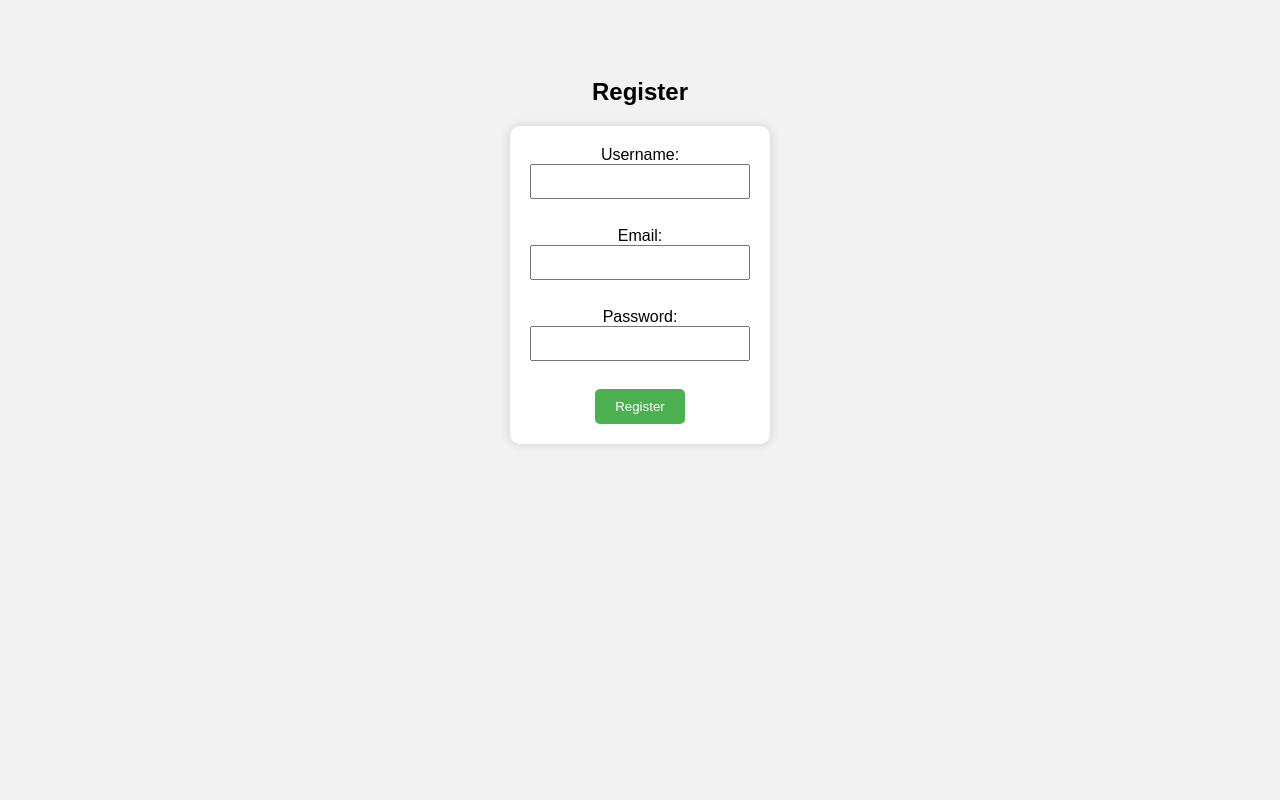
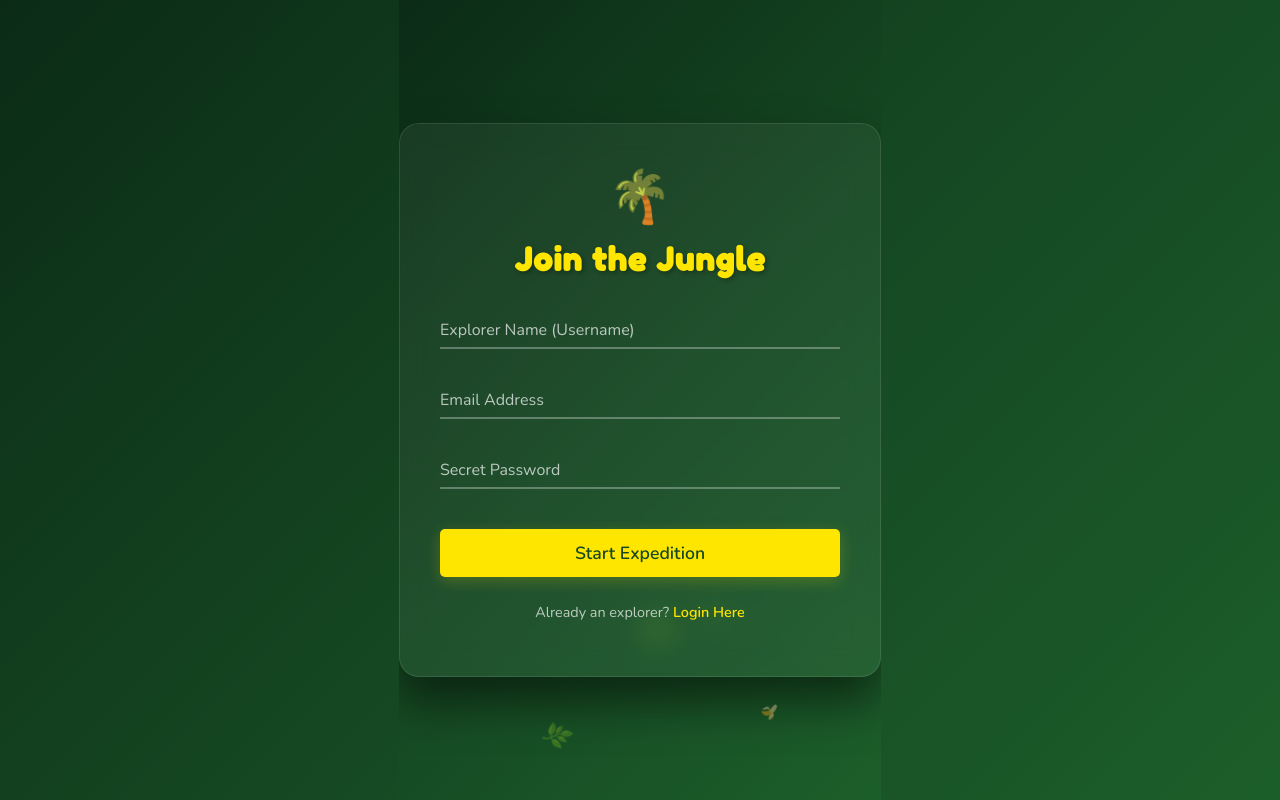
Before and after one commit to shratah/banana-jungle-escape, a PHP site: page /register.html in a window 1280 px wide. Run offline with PHP 8.4, Linux system fonts and the light colour scheme.

Commit message:
update login.html,css,javascript

```diff
--- a/css/register.css
+++ b/css/register.css
@@ -1,31 +1,195 @@
-body {
-    font-family: Arial, sans-serif;
-    background-color: #f2f2f2;
-    text-align: center;
-    padding-top: 50px;
+/* Reset basic elements to match the theme */
+body, html {
+    margin: 0;
+    padding: 0;
+    height: 100%;
+    font-family: 'Nunito', sans-serif;
+    background: linear-gradient(135deg, #0b2b16 0%, #154722 50%, #1c5e2a 100%);
+    overflow: hidden;
+    color: #fff;
+    display: flex;
+    justify-content: center;
+    align-items: center;
 }
 
-form {
-    background-color: #fff;
-    display: inline-block;
-    padding: 20px;
-    border-radius: 10px;
-    box-shadow: 0px 0px 10px #ccc;
+/* Floating animation background elements */
+.background-animation {
+    position: absolute;
+    top: 0;
+    left: 0;
+    width: 100%;
+    height: 100%;
+    z-index: 0;
+    pointer-events: none;
+    overflow: hidden;
 }
 
-input {
-    padding: 8px;
-    width: 200px;
+.floating-leaf {
+    position: absolute;
+    font-size: 2rem;
+    bottom: -50px;
+    animation: floatUp 12s linear infinite;
+    opacity: 0.5;
+}
+
+@keyframes floatUp {
+    0% {
+        transform: translateY(0) rotate(0deg) scale(0.8);
+        opacity: 0;
+    }
+    10% {
+        opacity: 0.5;
+    }
+    90% {
+        opacity: 0.5;
+    }
+    100% {
+        transform: translateY(-110vh) rotate(360deg) scale(1.2);
+        opacity: 0;
+    }
+}
+
+/* Register Container with Glassmorphism */
+.register-container {
+    position: relative;
+    z-index: 10;
+    background: rgba(255, 255, 255, 0.05);
+    backdrop-filter: blur(15px);
+    -webkit-backdrop-filter: blur(15px);
+    border: 1px solid rgba(255, 255, 255, 0.1);
+    box-shadow: 0 25px 45px rgba(0, 0, 0, 0.5);
+    border-radius: 20px;
+    width: 400px;
+    padding: 40px;
+    text-align: center;
+    transform: translateY(20px);
+    animation: popup 0.6s cubic-bezier(0.68, -0.55, 0.265, 1.55) forwards;
+    opacity: 0;
+}
+
+@keyframes popup {
+    to {
+        transform: translateY(0);
+        opacity: 1;
+    }
+}
+
+.icon-container {
+    font-size: 3rem;
     margin-bottom: 10px;
+    animation: pulse 2s infinite ease-in-out;
+}
+
+@keyframes pulse {
+    0% { transform: scale(1); }
+    50% { transform: scale(1.1); }
+    100% { transform: scale(1); }
+}
+
+.register-container h2 {
+    font-family: 'Fredoka One', cursive;
+    color: #ffe600;
+    font-size: 2rem;
+    margin-top: 0;
+    margin-bottom: 30px;
+    letter-spacing: 1px;
+    text-shadow: 2px 2px 4px rgba(0,0,0,0.3);
+}
+
+.input-group {
+    position: relative;
+    margin-bottom: 30px;
+}
+
+.input-group input {
+    width: 100%;
+    padding: 10px 0;
+    font-size: 1rem;
+    color: #fff;
+    border: none;
+    border-bottom: 2px solid rgba(255, 255, 255, 0.3);
+    outline: none;
+    background: transparent;
+    transition: 0.3s;
+    box-sizing: border-box;
+}
+
+.input-group label {
+    position: absolute;
+    top: 10px;
+    left: 0;
+    font-size: 1rem;
+    color: rgba(255, 255, 255, 0.7);
+    transition: 0.3s ease;
+    pointer-events: none;
+}
+
+/* Floating label effect */
+.input-group input:focus ~ label,
+.input-group input:not(:placeholder-shown) ~ label {
+    top: -20px;
+    font-size: 0.8rem;
+    color: #ffe600;
+}
+
+.input-group input:focus {
+    border-bottom: 2px solid #ffe600;
 }
 
 button {
-    padding: 10px 20px;
-    background-color: #4CAF50;
+    background: #ffe600;
+    color: #154722;
+    border: none;
+    padding: 12px 20px;
+    font-size: 1.1rem;
+    font-weight: 600;
+    font-family: 'Nunito', sans-serif;
+    border-radius: 5px;
+    cursor: pointer;
+    width: 100%;
+    transition: all 0.3s ease;
+    box-shadow: 0 4px 15px rgba(255, 230, 0, 0.2);
+    margin-top: 10px;
+}
+
+button:hover {
+    background: #fff054;
+    transform: translateY(-2px);
+    box-shadow: 0 6px 20px rgba(255, 230, 0, 0.4);
+}
+
+button:active {
+    transform: translateY(0);
+}
+
+.login-link {
+    margin-top: 25px;
+    font-size: 0.9rem;
+    color: rgba(255,255,255,0.7);
+}
+
+.login-link a {
+    color: #ffe600;
+    text-decoration: none;
+    font-weight: 600;
+    transition: 0.3s;
+}
+
+.login-link a:hover {
+    text-decoration: underline;
     color: #fff;
-    border: none;
-    border-radius: 5px;
 }
-button:hover {
-    background-color: #45a049;
+
+/* Shake animation for validation error */
+.shake {
+    animation: shake-animation 0.5s;
 }
+
+@keyframes shake-animation {
+    0% { transform: translateX(0); }
+    20% { transform: translateX(-10px); }
+    40% { transform: translateX(10px); }
+    60% { transform: translateX(-10px); }
+    80% { transform: translateX(10px); }
+    100% { transform: translateX(0); }
+}
--- a/js/register.js
+++ b/js/register.js
@@ -1,10 +1,89 @@
-// Example: simple validation before submitting
-document.getElementById('registerForm').addEventListener('submit', function(e){
-    const email = document.querySelector('input[name="email"]').value;
-    const password = document.querySelector('input[name="password"]').value;
+// Floating Leaf Background Effect and form validation
+document.addEventListener("DOMContentLoaded", () => {
+    const bgAnimation = document.getElementById("bg-animation");
+    const numLeaves = 20;
 
-    if(password.length < 6){
-        alert('Password must be at least 6 characters.');
-        e.preventDefault();
+    // Generate floating leaves dynamically
+    for (let i = 0; i < numLeaves; i++) {
+        createLeaf(bgAnimation);
+    }
+
+    // Form Validation Logic
+    const registerForm = document.getElementById("registerForm");
+
+    registerForm.addEventListener("submit", function(e) {
+        let hasError = false;
+        const passwordInput = document.getElementById("password");
+        const password = passwordInput.value;
+        const usernameInput = document.getElementById("username");
+        const username = usernameInput.value;
+        const container = document.querySelector(".register-container");
+
+        // Clear existing error messages
+        const existingErrors = document.querySelectorAll(".error-msg");
+        existingErrors.forEach(msg => msg.remove());
+
+        // Validate Username length
+        if (username.length < 3) {
+            hasError = true;
+            showError(usernameInput, "Username must be at least 3 characters.");
+        }
+
+        // Validate Password length
+        if (password.length < 6) {
+            hasError = true;
+            showError(passwordInput, "Password must be at least 6 characters.");
+        }
+
+        if (hasError) {
+            e.preventDefault();
+
+            // Add shake effect to container
+            container.classList.remove("shake");
+            void container.offsetWidth; // Trigger reflow to restart animation
+            container.classList.add("shake");
+        }
+    });
+
+    function showError(inputElement, message) {
+        const errorMsg = document.createElement("p");
+        errorMsg.className = "error-msg";
+        errorMsg.style.color = "#ff6b6b";
+        errorMsg.style.fontSize = "0.85rem";
+        errorMsg.style.marginTop = "-20px";
+        errorMsg.style.marginBottom = "20px";
+        errorMsg.style.fontWeight = "600";
+        errorMsg.style.textAlign = "left";
+        errorMsg.innerText = message;
+
+        const inputGroup = inputElement.parentElement;
+        inputGroup.insertAdjacentElement("afterend", errorMsg);
     }
 });
+
+function createLeaf(container) {
+    const leaf = document.createElement("div");
+    leaf.className = "floating-leaf";
+
+    // Choose randomly between a leaf or a banana for variety
+    const isBanana = Math.random() > 0.7;
+    leaf.innerText = isBanana ? "🍌" : "🌿";
+
+    // Randomize starting position, size, and animation duration
+    const leftPos = Math.random() * 100;
+    const animDuration = 12 + Math.random() * 20;
+    const animDelay = Math.random() * 15;
+    const size = 1 + Math.random() * 1.5;
+
+    leaf.style.left = `${leftPos}%`;
+    leaf.style.animationDuration = `${animDuration}s`;
+    leaf.style.animationDelay = `${animDelay}s`;
+    leaf.style.fontSize = `${size}rem`;
+
+    // Randomize horizontal drift
+    if(Math.random() > 0.5) {
+        leaf.style.animationName = "floatUpLeft";
+    }
+
+    container.appendChild(leaf);
+}
--- a/register.html
+++ b/register.html
@@ -1,24 +1,48 @@
 <!DOCTYPE html>
-<html>
+<html lang="en">
 <head>
-    <title>Register</title>
+    <meta charset="UTF-8">
+    <meta name="viewport" content="width=device-width, initial-scale=1.0">
+    <title>Register - Banana Jungle Escape</title>
+    <!-- Modern Google Fonts -->
+    <link href="https://fonts.googleapis.com/css2?family=Fredoka+One&family=Nunito:wght@400;600&display=swap" rel="stylesheet">
+    <link rel="stylesheet" href="css/style.css">
     <link rel="stylesheet" href="css/register.css">
 </head>
 <body>
-    <h2>Register</h2>
+
+<!-- Dynamic Background Animation Container -->
+<div class="background-animation" id="bg-animation"></div>
+
+<div class="register-container">
+    <div class="icon-container">
+        🌴
+    </div>
+    <h2>Join the Jungle</h2>
+
     <form id="registerForm" action="register.php" method="POST">
-        <label>Username:</label><br>
-        <input type="text" name="username" required><br><br>
+        <div class="input-group">
+            <input type="text" name="username" id="username" required placeholder=" ">
+            <label for="username">Explorer Name (Username)</label>
+        </div>
 
-        <label>Email:</label><br>
-        <input type="email" name="email" required><br><br>
+        <div class="input-group">
+            <input type="email" name="email" id="email" required placeholder=" ">
+            <label for="email">Email Address</label>
+        </div>
 
-        <label>Password:</label><br>
-        <input type="password" name="password" required><br><br>
+        <div class="input-group">
+            <input type="password" name="password" id="password" required placeholder=" ">
+            <label for="password">Secret Password</label>
+        </div>
 
-        <button type="submit" name="register">Register</button>
+        <button type="submit" name="register" id="registerBtn">Start Expedition</button>
     </form>
 
-    <script src="js/register.js"></script>
+    <p class="login-link">Already an explorer? <a href="login.html">Login Here</a></p>
+</div>
+
+<script src="js/register.js"></script>
+
 </body>
 </html>
```
